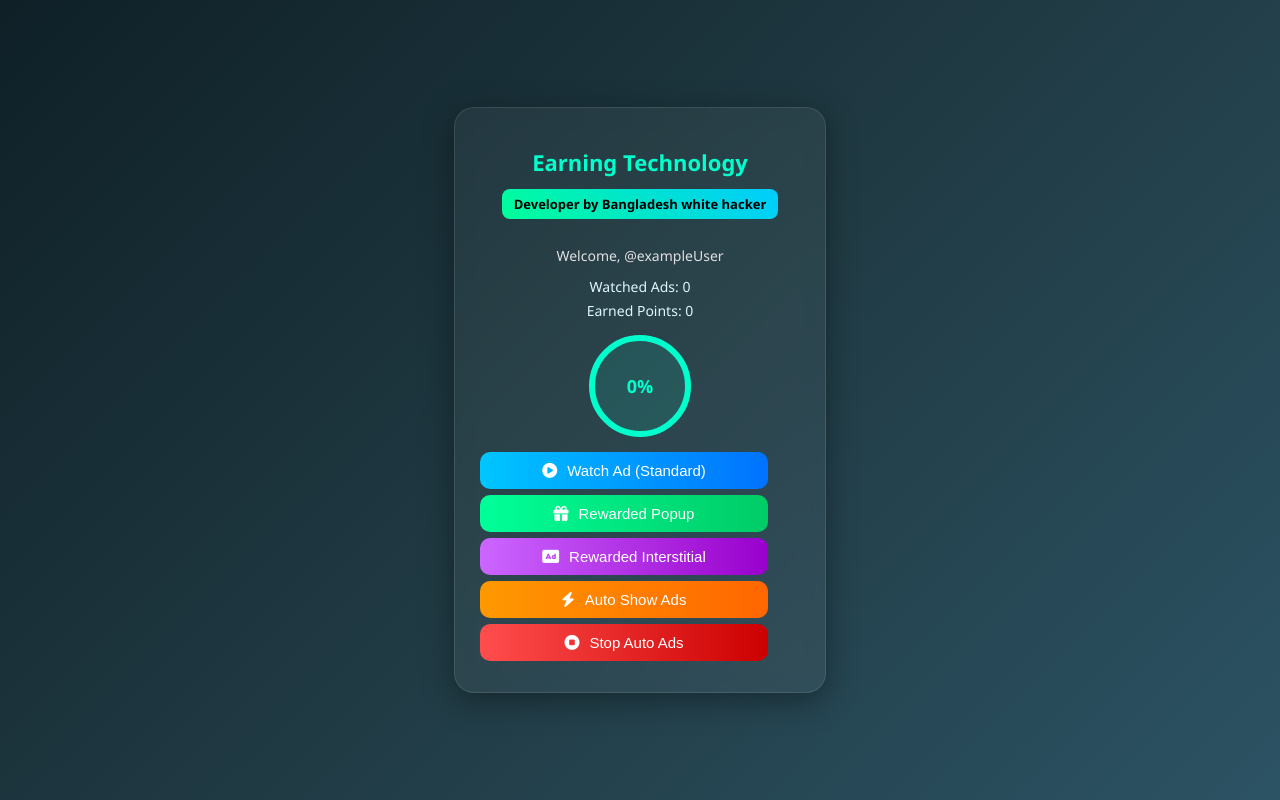
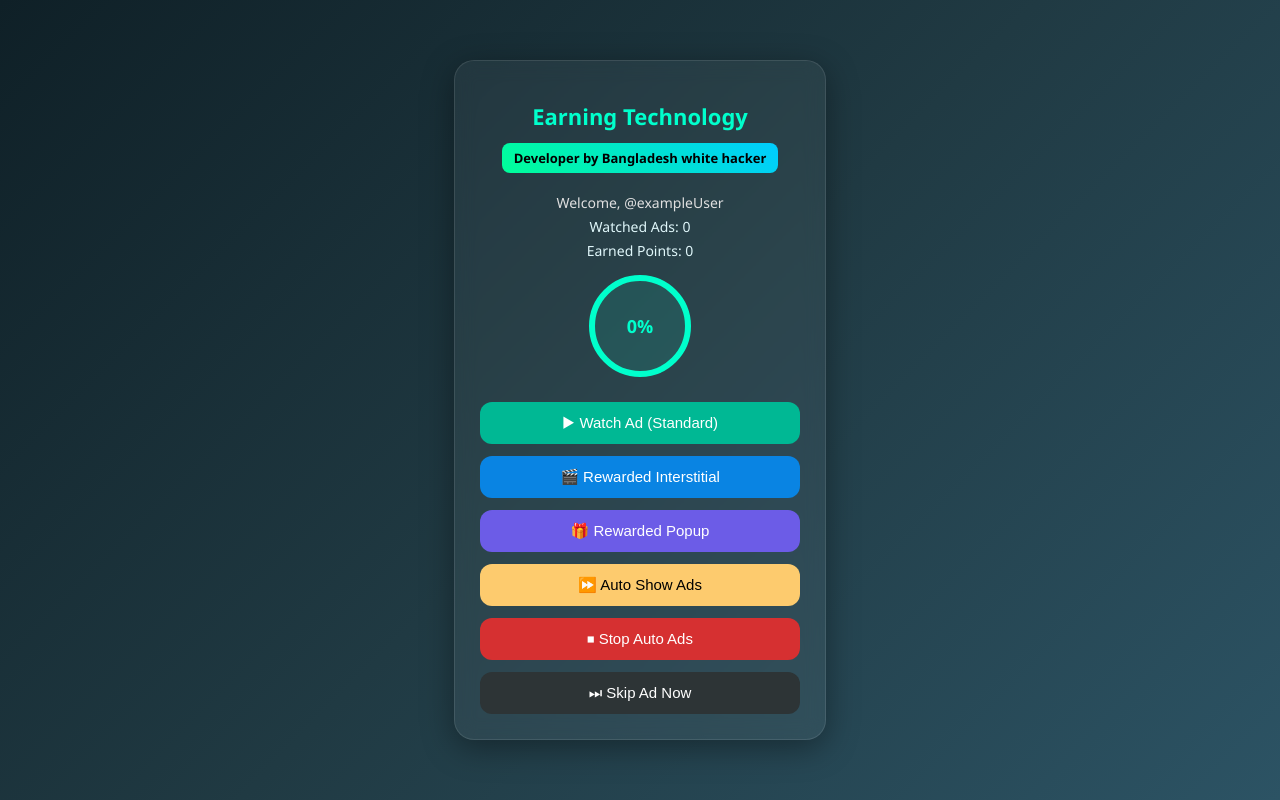
Before and after one commit to jibonhabibjcd/jcd, a plain HTML site: page index.html in a window 1280 px wide. Drawn offline with Linux system fonts and the light colour scheme.

Commit message:
Update index.html

```diff
--- a/index.html
+++ b/index.html
@@ -4,10 +4,6 @@
   <meta charset="UTF-8" />
   <meta name="viewport" content="width=device-width, initial-scale=1.0"/>
   <title>Ads on Monetage mini app</title>
-
-  <!-- Font Awesome CDN for Icons -->
-  <link rel="stylesheet" href="https://cdnjs.cloudflare.com/ajax/libs/font-awesome/6.5.0/css/all.min.css" />
-
   <style>
     body {
       margin: 0;
@@ -57,8 +53,10 @@
       background: linear-gradient(45deg, #ffdd00, #ff8800);
     }
 
-    .stats {
-      margin: 10px 0;
+    .user-info p {
+      font-size: 14px;
+      margin: 5px 0;
+      color: #e0e0e0;
     }
 
     .stats p {
@@ -85,55 +83,37 @@
       color: #00ffcc;
     }
 
+    .buttons {
+      display: flex;
+      flex-direction: column;
+      gap: 12px;
+      margin-top: 25px;
+    }
+
     .buttons button {
-      width: 90%;
-      margin: 6px 0;
-      padding: 10px;
+      width: 100%;
+      padding: 12px;
       font-size: 15px;
       border: none;
-      border-radius: 10px;
+      border-radius: 12px;
       color: #fff;
+      font-weight: 500;
       cursor: pointer;
-      transition: background 0.3s ease-in-out;
-      display: flex;
-      align-items: center;
-      justify-content: center;
-      gap: 10px;
-    }
-
-    .btn-standard {
-      background: linear-gradient(90deg, #00c6ff, #0072ff); /* নীল */
-    }
-
-    .btn-popup {
-      background: linear-gradient(90deg, #00ff99, #00cc66); /* সবুজ */
-    }
-
-    .btn-interstitial {
-      background: linear-gradient(90deg, #cc66ff, #9900cc); /* বেগুনি */
-    }
-
-    .btn-auto {
-      background: linear-gradient(90deg, #ff9900, #ff6600); /* কমলা */
-    }
-
-    .btn-stop {
-      background: linear-gradient(90deg, #ff4d4d, #cc0000); /* লাল */
+      transition: all 0.3s ease-in-out;
     }
 
     .buttons button:hover {
-      filter: brightness(1.2);
+      transform: translateY(-2px);
+      opacity: 0.9;
     }
 
-    .user-info {
-      margin: 12px 0;
-    }
+    .buttons button:nth-child(1) { background: #00b894; }   /* Watch Ad */
+    .buttons button:nth-child(2) { background: #0984e3; }   /* Interstitial */
+    .buttons button:nth-child(3) { background: #6c5ce7; }   /* Popup */
+    .buttons button:nth-child(4) { background: #fdcb6e; color: #000; } /* Auto */
+    .buttons button:nth-child(5) { background: #d63031; }   /* Stop Auto */
+    .buttons button:nth-child(6) { background: #2d3436; }   /* Skip */
 
-    .user-info p {
-      font-size: 14px;
-      margin: 5px 0;
-      color: #e0e0e0;
-    }
   </style>
 </head>
 <body>
@@ -142,40 +122,30 @@
     <div class="developer" onclick="window.location.href='https://t.me/Bossmaster100'">
       Developer by Bangladesh white hacker
     </div>
+
     <div class="user-info">
       <p>Welcome, <span id="user-name">@exampleUser</span></p>
     </div>
+
     <div class="stats">
       <p>Watched Ads: <span id="watched-ads">0</span></p>
       <p>Earned Points: <span id="earned-points">0</span></p>
     </div>
+
     <div class="progress-circle">
       <span id="ads-progress">0%</span>
     </div>
+
     <div class="buttons">
-      <button class="btn-standard" onclick="watchAd()">
-        <i class="fas fa-play-circle"></i> Watch Ad (Standard)
-      </button>
-
-      <button class="btn-popup" onclick="showRewardedPopup()">
-        <i class="fas fa-gift"></i> Rewarded Popup
-      </button>
-
-      <button class="btn-interstitial" onclick="showRewardedInterstitial()">
-        <i class="fas fa-ad"></i> Rewarded Interstitial
-      </button>
-
-      <button class="btn-auto" onclick="startAutoAds()">
-        <i class="fas fa-bolt"></i> Auto Show Ads
-      </button>
-
-      <button class="btn-stop" onclick="stopAutoAds()" id="stop-auto-btn" disabled>
-        <i class="fas fa-stop-circle"></i> Stop Auto Ads
-      </button>
+      <button onclick="watchAd()">▶ Watch Ad (Standard)</button>
+      <button onclick="showRewardedInterstitial()">🎬 Rewarded Interstitial</button>
+      <button onclick="showRewardedPopup()">🎁 Rewarded Popup</button>
+      <button onclick="startAutoAds()">⏩ Auto Show Ads</button>
+      <button onclick="stopAutoAds()" id="stop-auto-btn" disabled>⏹ Stop Auto Ads</button>
+      <button onclick="manualSkipAd()">⏭ Skip Ad Now</button>
     </div>
   </div>
 
-  <!-- SDK Script -->
   <script src='//libtl.com/sdk.js' data-zone='9379438' data-sdk='show_9379438'></script>
   <script>
     const ADMIN_USER_ID = 5613992160;
@@ -184,6 +154,7 @@
     let earnedPoints = 0.00;
     let autoAdInterval;
     const telegramUserName = "@exampleUser";
+
     document.getElementById("user-name").textContent = telegramUserName;
 
     if (localStorage.getItem('watchedAdsCount')) {
@@ -259,6 +230,17 @@
       }
     }
 
+    function manualSkipAd() {
+      setTimeout(() => {
+        const continueBtn = [...document.querySelectorAll('button')].find(b => b.innerText.includes('Continue'));
+        if (continueBtn) continueBtn.click();
+        setTimeout(() => {
+          const closeBtn = document.querySelector(".close, .x-button, .close-button, .btn-close");
+          if (closeBtn) closeBtn.click();
+        }, 5000);
+      }, 15000);
+    }
+
     window.addEventListener('load', () => {
       if (typeof show_9379438 === 'function') {
         show_9379438({
```
